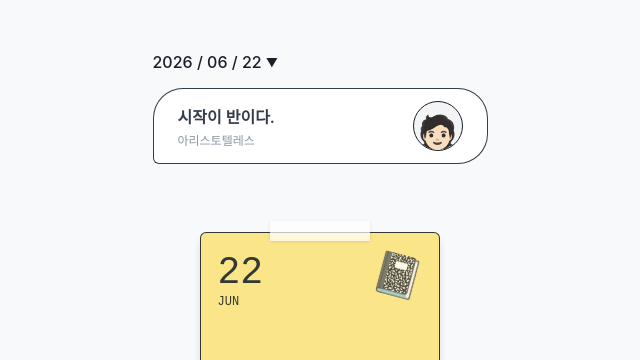
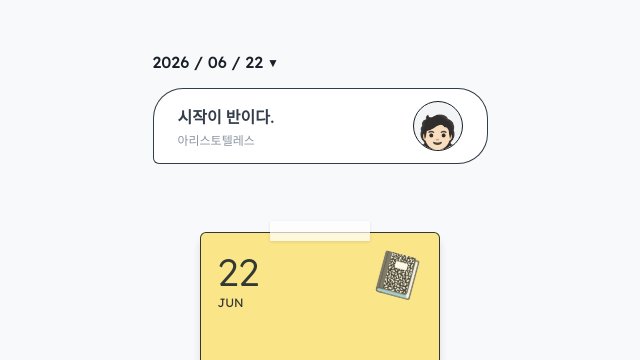
Before and after one commit to haengv/today-doit, a React (Vite) app: page / in a window 1280 px wide. Both pictures are taken after a click on the button "시작하기". Shown: the top 360 px of the page, without its empty margins (320-960 px from the left). Built offline with nearby package versions, Linux system fonts and the light colour scheme.

Commit message:
style: apply Lexend font to date strings

```diff
--- a/index.html
+++ b/index.html
@@ -3,6 +3,9 @@
   <head>
     <meta charset="UTF-8" />
     <meta name="viewport" content="width=device-width, initial-scale=1.0, maximum-scale=1.0, user-scalable=no" />
+    <link rel="preconnect" href="https://fonts.googleapis.com">
+    <link rel="preconnect" href="https://fonts.gstatic.com" crossorigin>
+    <link href="https://fonts.googleapis.com/css2?family=Lexend:wght@300;400;500;600&display=swap" rel="stylesheet">
     <title>푸딩 — 오늘을 버티게 하는 달달한 보상 TO DO</title>
   </head>
   <body>
--- a/src/App.tsx
+++ b/src/App.tsx
@@ -129,7 +129,7 @@ export default function App() {
     return (
       <div style={{ display: 'flex', flexDirection: 'column', alignItems: 'center', padding: '40px 20px', minHeight: '100vh', background: '#F8F9FA', paddingBottom: 100 }}>
         <div style={{ width: '100%', maxWidth: 335, textAlign: 'left', marginBottom: 32, marginTop: 12 }}>
-          <h1 style={{ fontSize: 16, fontWeight: 500, color: '#191f28', margin: '0 0 16px 0', display: 'flex', alignItems: 'center', gap: 4 }}>
+          <h1 style={{ fontSize: 16, fontWeight: 500, color: '#191f28', margin: '0 0 16px 0', display: 'flex', alignItems: 'center', gap: 4, fontFamily: "'Lexend', sans-serif" }}>
             {dateString} <span style={{ fontSize: 12 }}>▼</span>
           </h1>
           <div style={{
@@ -170,8 +170,8 @@ export default function App() {
 
               {/* Top Left Date */}
               <div style={{ position: 'absolute', top: 16.5, left: 16.5, display: 'flex', flexDirection: 'column', alignItems: 'flex-start' }}>
-                <span style={{ fontSize: 38, fontWeight: 300, lineHeight: 1.2, color: 'rgba(0,12,30,0.8)', fontFamily: 'monospace' }}>{d}</span>
-                <span style={{ fontSize: 12, fontWeight: 400, color: 'rgba(0,12,30,0.8)', fontFamily: 'monospace' }}>
+                <span style={{ fontSize: 38, fontWeight: 300, lineHeight: 1.2, color: 'rgba(0,12,30,0.8)', fontFamily: "'Lexend', sans-serif" }}>{d}</span>
+                <span style={{ fontSize: 12, fontWeight: 400, color: 'rgba(0,12,30,0.8)', fontFamily: "'Lexend', sans-serif" }}>
                   {today.toLocaleString('en-US', { month: 'short' }).toUpperCase()}
                 </span>
               </div>
```
